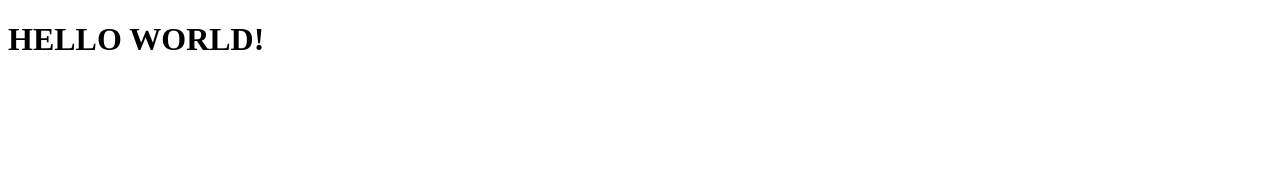
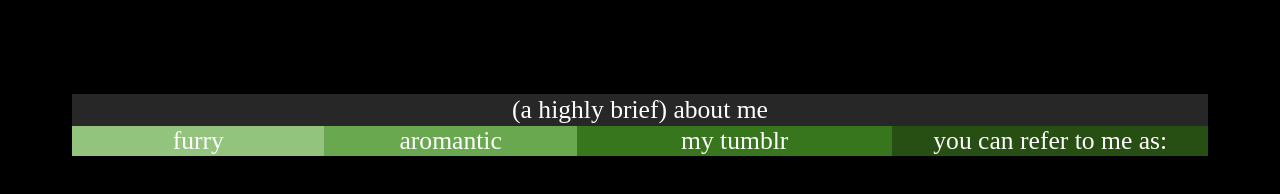
Before and after one commit to Sempiro/Sempiro.github.io, a plain HTML site: page index.html in a window 1280 px wide. Drawn offline with Linux system fonts and the light colour scheme; a web font is replaced by a local one.

Commit message:
new file:   .hintrc 	new file:   Karma Suture.otf 	modified:   index.html

```diff
--- a/index.html
+++ b/index.html
@@ -1,4 +1,87 @@
 <!DOCTYPE html>
+
 <html>
-    <h1>HELLO WORLD!</h1>
+
+<title>sempi/o</title>
+
+<head>
+    <style>
+        @font-face { font-family: Karma; src: url('https://static.tumblr.com/g1v5x94/4ADrxmwa0/karma_suture.otf');}
+
+        html {background-color: black;text-align: center;color:white;padding-left:5%;padding-right:5%;padding-top:5%;font-family:karma;font-size:1.5vw;}
+        table {width:100%;border:0px;padding:0px;border:0px;border-collapse:collapse}
+        td {width:100%;font-size:100%;padding:0px;height:1%;color: white;}
+        th {height:1%;width:100%;color: white;}
+        p {font-family: Karma;margin: 0%;font-size: 2vw;font-weight:normal}
+        a:link, a:visited {font-family: Karma;color:white;text-align: center;text-decoration: none;display: inline-block;font-size: 2vw}
+        hr {height:5vw;border-width:0}
+    </style>
+</head>
+
+<body>
+    <table>
+        <th style="background-color:#272727" colspan="4">
+            <p>(a highly brief) about me</p>
+        </th>
+
+        <tr>
+            <td style="background-color:#93C47D; width:20%" title="before you ask, yes i am a furry">
+                <p>furry</p>
+            </td>
+
+            <td onclick="location.href='http://asexuality.org/?q=romanticorientation'"  style="background-color:#6aa84f; width:20%" title="asexuality.org/romanticorientation"><p>aromantic</p></td>
+
+            <a href="https://www.tumblr.com/sempiro">
+                    <td style="background-color:#38761d; width:25%" title="tumblr">
+                        <p>my tumblr</p>
+                    </td>
+            </a>
+
+            <td style="background-color:#274e13; width:25%" title="'sempiro' or 'some guy with a microwave'">
+                <p>you can refer to me as:</p>
+            </td>
+        </tr>
+    </table>
+</body>
+
 </html>
+
+<!--
+
+
+<html>
+    <head>
+        <meta charset="utf-8">
+        <meta name="viewport" content="width=device-width, initial-scale=1"/>
+
+        <style>
+
+            @font-face { font-family: Karma; src: url('https://static.tumblr.com/g1v5x94/4ADrxmwa0/karma_suture.otf');}
+
+            h1      {font-family:karma;}
+            h2      {font-family:karma;}
+            h3      {font-family:karma;}
+            h4      {font-family:karma;}
+            h5      {font-family:karma;}
+            h6      {font-family:karma;}
+            p       {font-family: Karma; margin: 0%;font-size: 3vw;font-weight:normal}
+
+            body       {padding: 0px;margin-left: 15%;margin-right: 15%;margin-top:5%}
+            table   {border:0px;padding:0px;border:0px;border-collapse:collapse;}
+            html    {background-color: black;}
+            th      {font-weight: normal; background-color: rgb(55, 55, 55); font-size: 4vw;}
+
+        </style>
+
+    </head>
+
+    <body>
+        <table>
+            <th>
+                <h1 style="font-size:3vw; width:100%; color:{color:Title Font Color};max-height:3.5vw">my art stuff</h1>
+            </th>
+        </table>
+    </body>
+</html>
+
+-->
```
Also changed, not shown: Karma Suture.otf (added), 1 other file.
